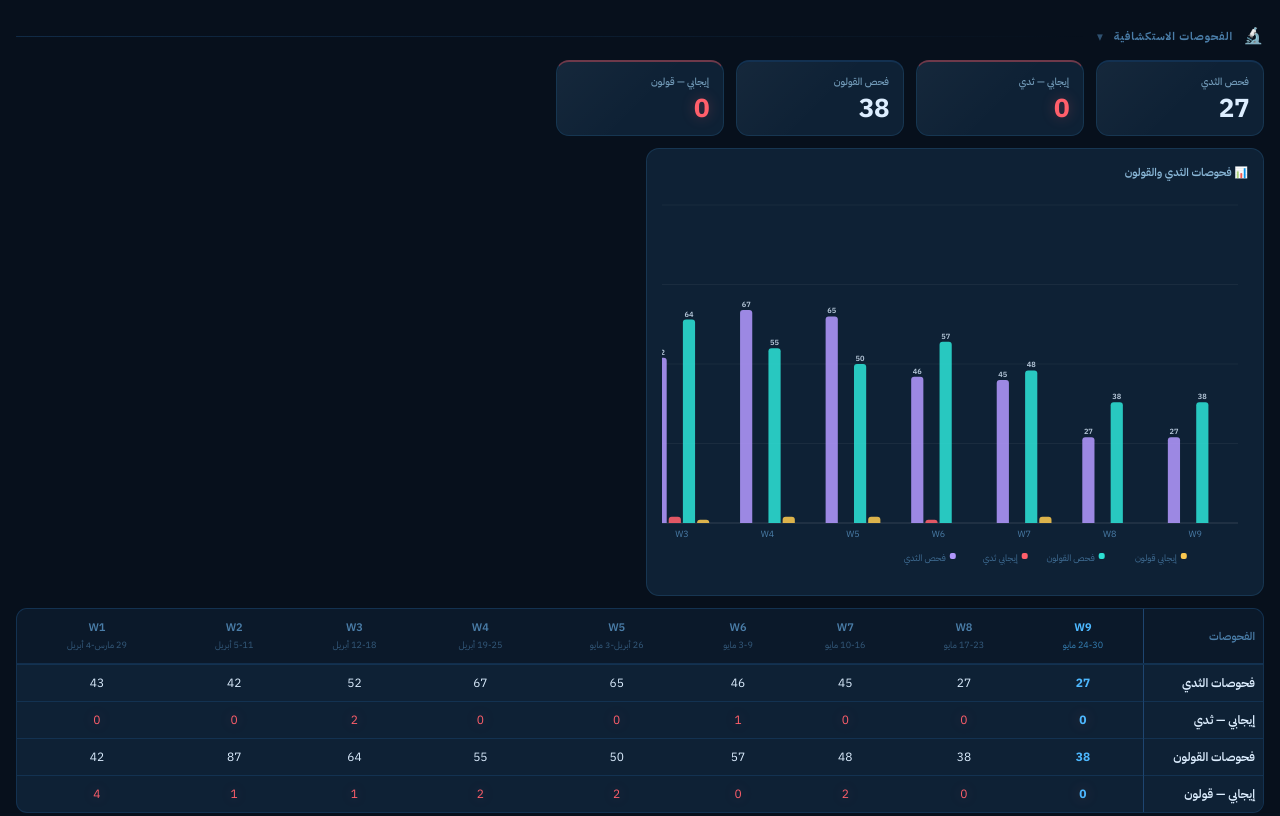
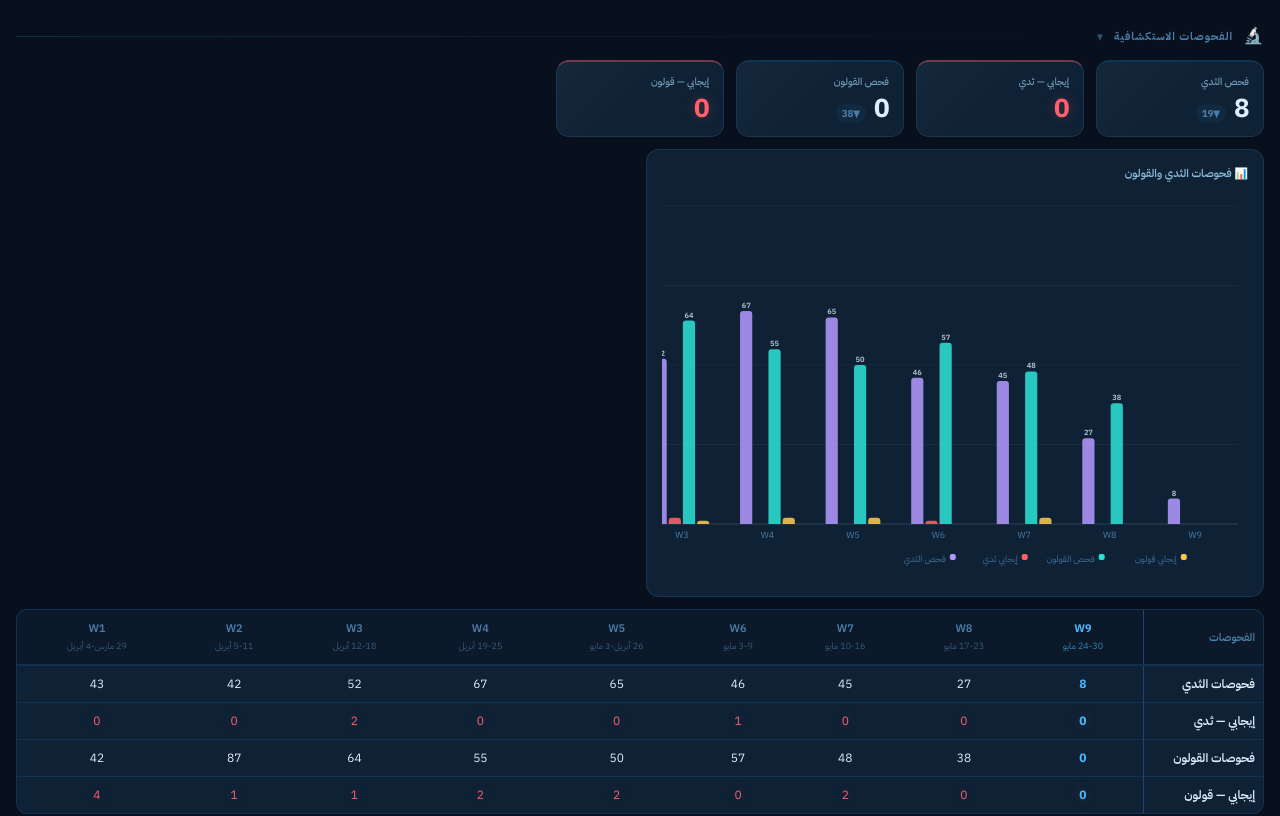
Before and after one commit to almanamo/Dashboard, a plain HTML site: page index.html in a window 1280 px wide. Shown: the part 6335-7151 px from the top of the page. Drawn offline with Linux system fonts and the light colour scheme.

Commit message:
Add files via upload

```diff
--- a/index.html
+++ b/index.html
@@ -471,7 +471,7 @@ var WEEKS = [
   { label:"W6", dateRange:"3-9 مايو", quality:{se_mre:0,incident:37,good_catch:2}, emergency:{ctas12:18,ctas3:446,ctas45:3216}, surgery:{emergency:14,routine:77,waiting:44,cancelled:1,cancel_reason:"No Show"}, clinics:{total:3249,virtual:649,no_show:340,no_show_pct:10.46}, satisfaction:{all:86.89,ed:74.92,clinics:87.10,inpatient:85.15}, complaints:{closed:69,not_closed:0}, capacity:{inpatients:267,bed_occ:68,lifesaving:14,emergency_ref:14,routine_ref:47}, screening:{breast:46,breast_pos:1,colon:57,colon_pos:0,stemi_total:2,stemi_out:2,stroke_total:5,stroke_out:3}, pharmacy:{inpatient:2548,clinics:1306,emergency:3246}, home_care:{visits:39}, smoking:{inperson:8,virtual:2}, endoscopy:{appoint:14,procedures:16} },
   { label:"W7", dateRange:"10-16 مايو", quality:{se_mre:1,incident:33,good_catch:1}, emergency:{ctas12:13,ctas3:429,ctas45:2744}, surgery:{emergency:13,routine:59,waiting:52,cancelled:1,cancel_reason:"No Show"}, clinics:{total:3383,virtual:661,no_show:376,no_show_pct:10}, satisfaction:{all:86.95,ed:74.92,clinics:87.47,inpatient:85.15}, complaints:{closed:70,not_closed:0}, capacity:{inpatients:269,bed_occ:65,lifesaving:9,emergency_ref:12,routine_ref:50}, screening:{breast:45,breast_pos:0,colon:48,colon_pos:2,stemi_total:1,stemi_out:1,stroke_total:7,stroke_out:3}, pharmacy:{inpatient:4068,clinics:1340,emergency:3422}, home_care:{visits:38}, smoking:{inperson:9,virtual:8}, endoscopy:{appoint:13,procedures:12} },
   { label:"W8", dateRange:"17-23 مايو", quality:{se_mre:2,incident:23,good_catch:0}, emergency:{ctas12:16,ctas3:846,ctas45:2736}, surgery:{emergency:19,routine:53,waiting:23,cancelled:0,cancel_reason:"_"}, clinics:{total:3287,virtual:655,no_show:217,no_show_pct:6.6}, satisfaction:{all:87.07,ed:74.16,clinics:85.76,inpatient:85.15}, complaints:{closed:76,not_closed:0}, capacity:{inpatients:241,bed_occ:65,lifesaving:9,emergency_ref:13,routine_ref:38}, screening:{breast:27,breast_pos:0,colon:38,colon_pos:0,stemi_total:0,stemi_out:0,stroke_total:4,stroke_out:3}, pharmacy:{inpatient:1960,clinics:1250,emergency:3273}, home_care:{visits:36}, smoking:{inperson:12,virtual:3}, endoscopy:{appoint:18,procedures:9} },
-  { label:"W9", dateRange:"24-30 مايو", quality:{se_mre:2,incident:19,good_catch:4}, emergency:{ctas12:13,ctas3:537,ctas45:2785}, surgery:{emergency:17,routine:36,waiting:30,cancelled:0,cancel_reason:"_"}, clinics:{total:1882,virtual:364,no_show:94,no_show_pct:11}, satisfaction:{all:86.97,ed:75.79,clinics:87.36,inpatient:85.15}, complaints:{closed:78,not_closed:0}, capacity:{inpatients:198,bed_occ:52,lifesaving:17,emergency_ref:15,routine_ref:19}, screening:{breast:27,breast_pos:0,colon:38,colon_pos:0,stemi_total:0,stemi_out:0,stroke_total:4,stroke_out:3}, pharmacy:{inpatient:1472,clinics:669,emergency:3209}, home_care:{visits:32}, smoking:{inperson:4,virtual:7}, endoscopy:{appoint:9,procedures:4} }
+  { label:"W9", dateRange:"24-30 مايو", quality:{se_mre:2,incident:19,good_catch:4}, emergency:{ctas12:13,ctas3:537,ctas45:2785}, surgery:{emergency:17,routine:36,waiting:30,cancelled:0,cancel_reason:"_"}, clinics:{total:1882,virtual:364,no_show:94,no_show_pct:11}, satisfaction:{all:86.97,ed:75.79,clinics:87.36,inpatient:85.15}, complaints:{closed:78,not_closed:0}, capacity:{inpatients:198,bed_occ:52,lifesaving:17,emergency_ref:15,routine_ref:19}, screening:{breast:8,breast_pos:0,colon:0,colon_pos:0,stemi_total:0,stemi_out:0,stroke_total:4,stroke_out:3}, pharmacy:{inpatient:1472,clinics:669,emergency:3209}, home_care:{visits:32}, smoking:{inperson:4,virtual:7}, endoscopy:{appoint:9,procedures:4} }
 
 ];
 
```
